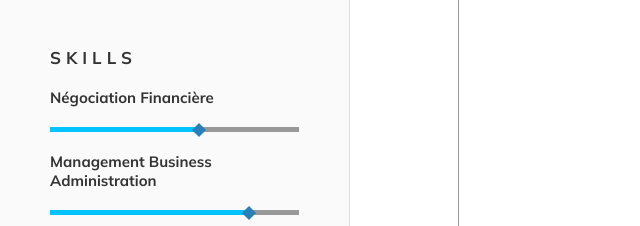
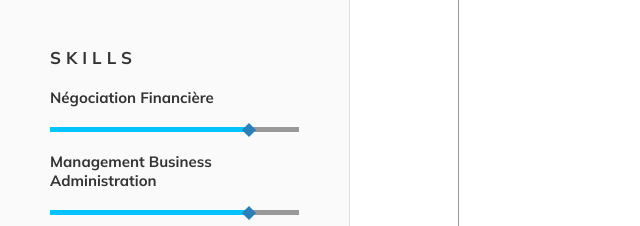
Before and after one commit to OumarDiagne/CV-Doudou, a website: page index.html in a window 1280 px wide. Shown: the part 1194-1420 px from the top of the page, 0-640 px from the left. Drawn offline with Linux system fonts and the light colour scheme.

Commit message:
competence a jour2

```diff
--- a/index.html
+++ b/index.html
@@ -94,8 +94,8 @@
 
                 <h3>Négociation Financière</h3>
           <div class="bar-skill">
-            <div class="bar-skill-progress-60"></div>
-            <div class="bar-skill-dot-60"></div>
+            <div class="bar-skill-progress-80"></div>
+            <div class="bar-skill-dot-80"></div>
           </div>
 
           <h3>Management Business Administration</h3>
```
